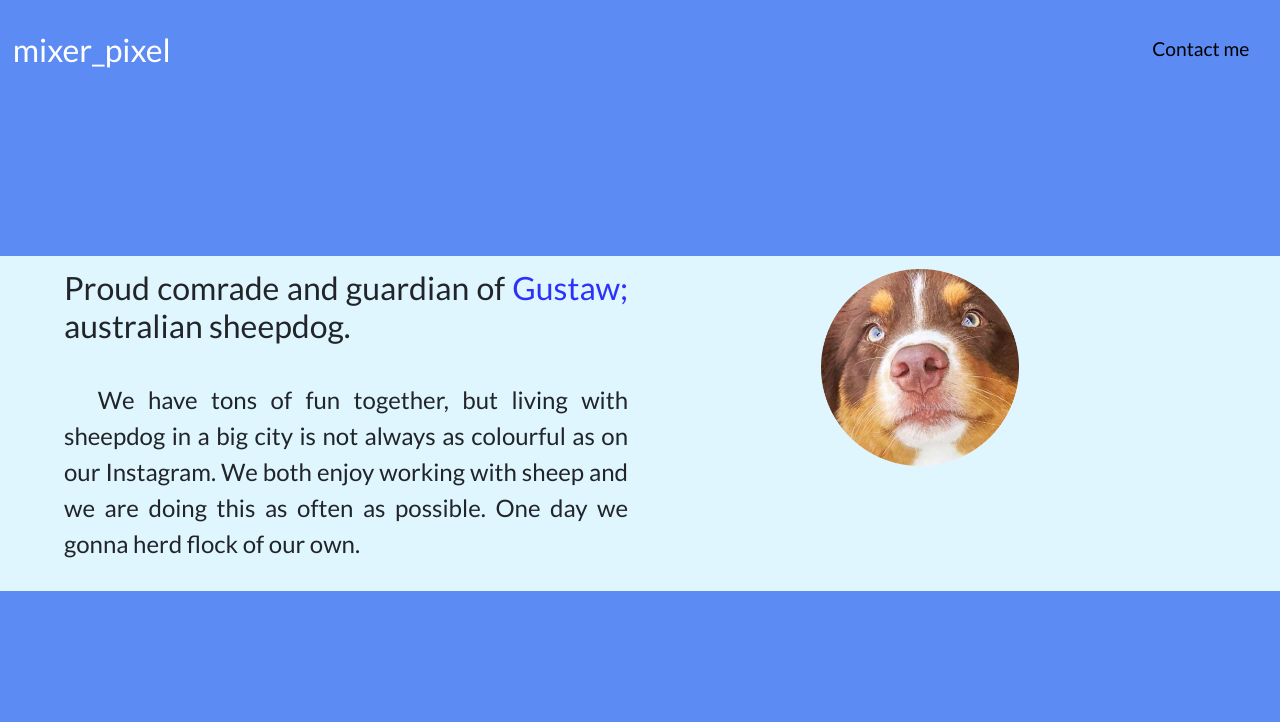
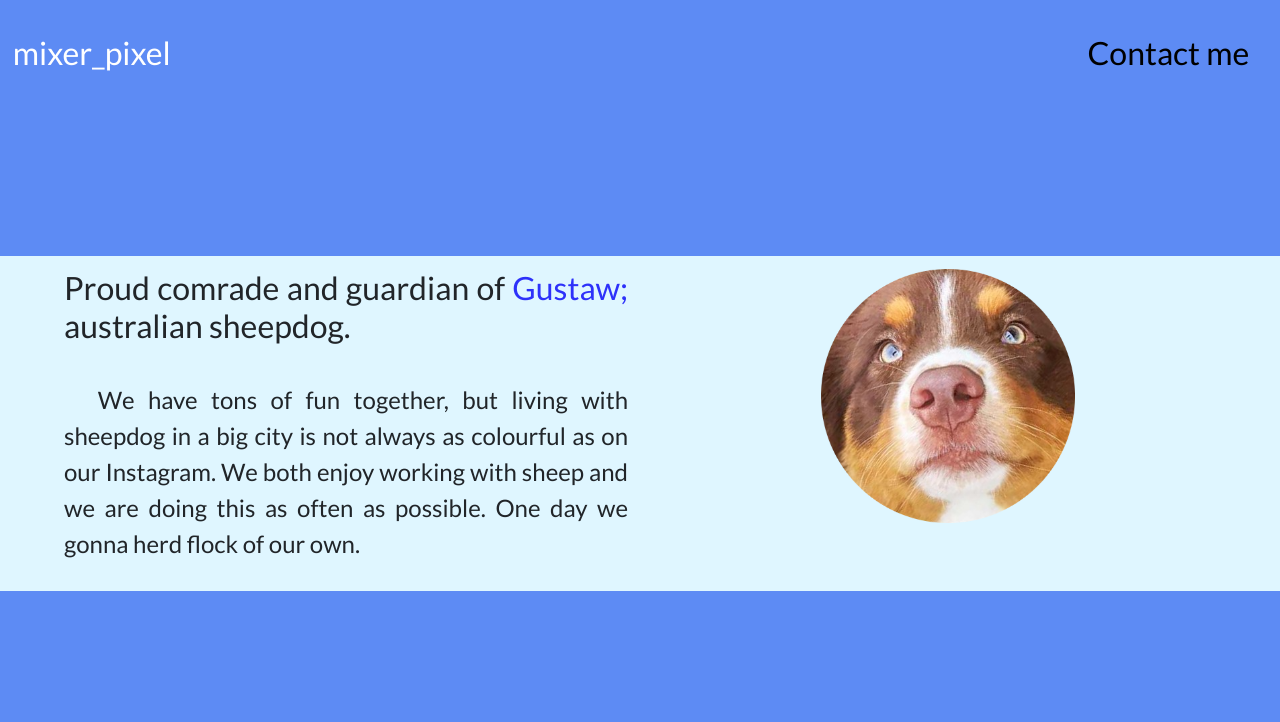
Before and after one commit to matzieba/card, a Flask app: page /dog in a window 1280 px wide. Shown: the top 722 px of the page. Run offline with Flask 2, Linux system fonts and the light colour scheme; some libraries are stand-ins or nearby versions.

Commit message:
ico size + padding-right-arts

```diff
--- a/static/css/styles.css
+++ b/static/css/styles.css
@@ -48,7 +48,7 @@ body > section.greeting > div > div:nth-child(1) > p > span{
 }
 
 .nav-link {
-  font-size: 1.2rem;
+   font-size: xx-large;
 
 }
 .nav-item {
@@ -72,7 +72,7 @@ body > section.greeting > div > div:nth-child(1) > p > span{
 }
 .greeting {
     margin-left:5%;
-    margin-bottom:15%;
+    margin-bottom:25%;
 }
 
 .greeting h1 {
@@ -182,7 +182,7 @@ body > section.greeting > div > div:nth-child(1) > p > span{
 }
 
 .dog-picture {
-    width:35%;
+    width:45%;
     margin-left:30%;
 }
 
```
